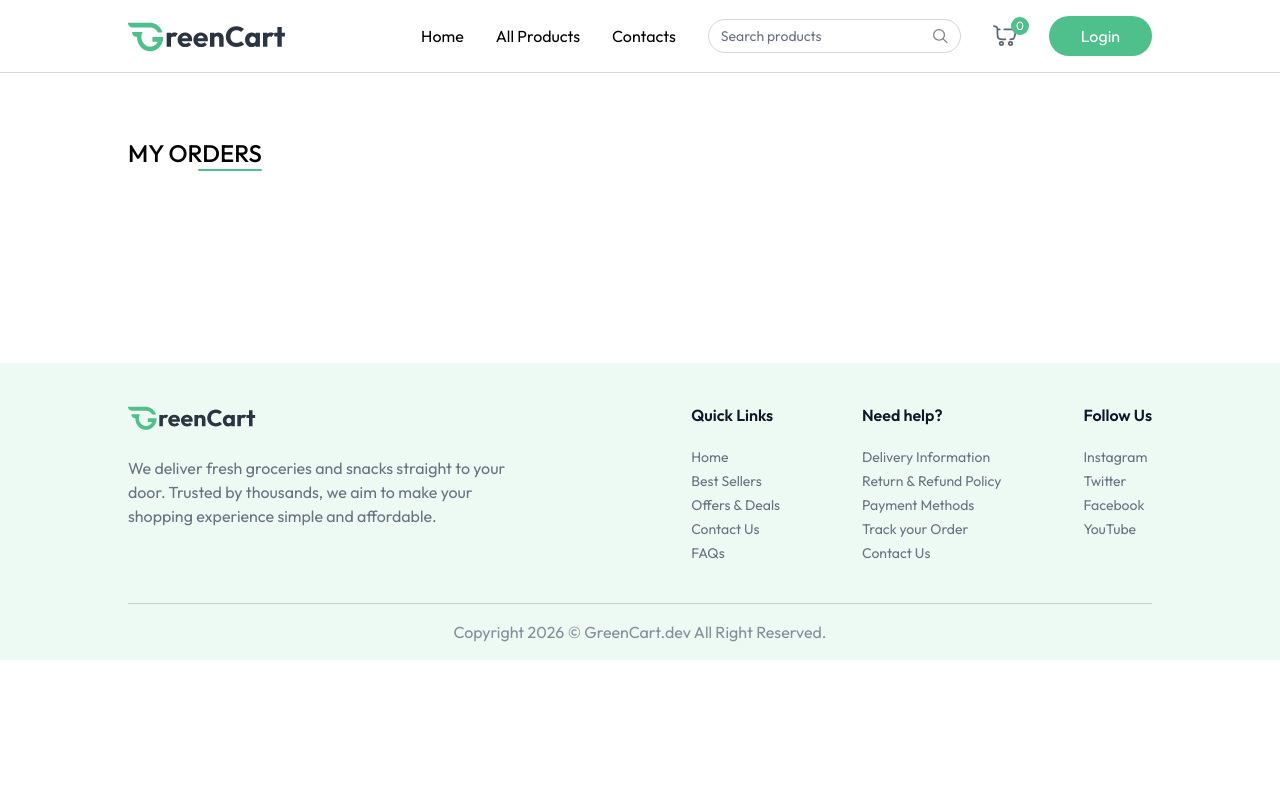
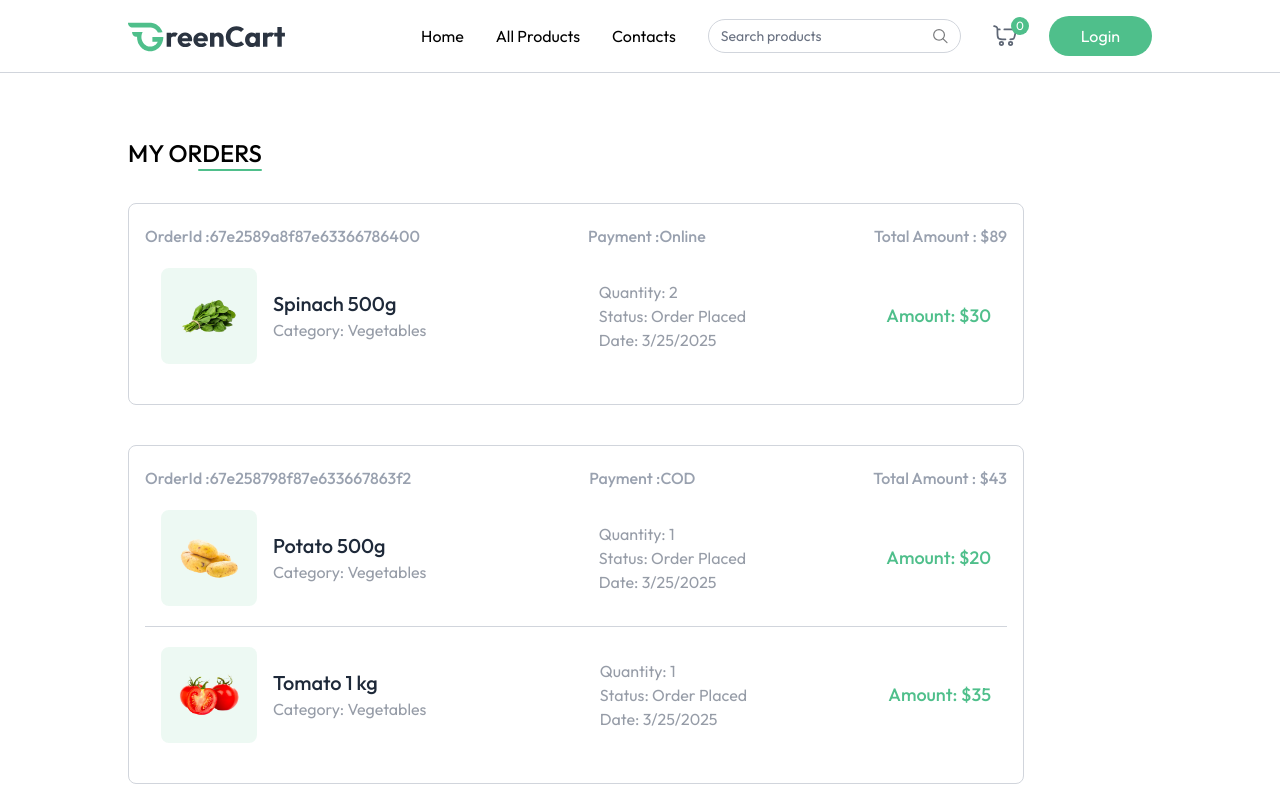
Before and after one commit to salbatti/Grocery_greenCart, a React (Vite) app: page /my-orders in a window 1280 px wide. Shown: the top 800 px of the page. Built offline with nearby package versions, Linux system fonts and the light colour scheme.

Commit message:
steve/my-orders

```diff
--- a/src/components/ProductCard.jsx
+++ b/src/components/ProductCard.jsx
@@ -23,7 +23,7 @@
                 </div>
                 <div className="flex items-end justify-between mt-3">
                     <p className="md:text-xl text-base font-medium text-primary">
-                        {currency}${product.offerPrice}{""}<span className="text-gray-500/60 md:text-sm text-xs line-through"> {currency}${product.price}</span>
+                        {currency}{product.offerPrice}{""}<span className="text-gray-500/60 md:text-sm text-xs line-through"> {currency}${product.price}</span>
                     </p>
                     <div onClick={(e)=>{e.stopPropagation();}} className="text-primary">
                         {!cartItems[product._id] ? (
--- a/src/context/AppContent.jsx
+++ b/src/context/AppContent.jsx
@@ -6,7 +6,7 @@
 export const AppContent = createContext()
 
 export const AppContextProvider = ({ children }) => {
-    const currency = import.meta.VITE_CURRENCY;
+    const currency = import.meta.env.VITE_CURRENCY;
     const navigate = useNavigate()
     const [user, setUser] = useState(null)
     const [isSeller, setIsSeller] = useState(false)
--- a/src/pages/MyOrders.jsx
+++ b/src/pages/MyOrders.jsx
@@ -1,12 +1,85 @@
-import React from 'react'
+import React, { useEffect, useState } from 'react'
+import { dummyOrders } from '../assets/assets'
+import { useAppContext } from '../context/AppContent'
+
+
+
 
 const MyOrders = () => {
+    const [myOrders, setMyOrders] = useState([])
+    const { currency } = useAppContext()
+
+    const fetchMyOrders = async () => {
+        setMyOrders(dummyOrders)
+    }
+
+    useEffect(() => {
+        fetchMyOrders()
+    }, [])
+
     return (
         <div className='mt-16 pb-16'>
             <div className='flex flex-col items-end w-max mb-8'>
                 <p className='text-2xl font-medium uppercase'>My orders</p>
                 <div className='w-16 h-0.5 bg-primary rounded-full'></div>
             </div>
+            {
+                myOrders.map((order, index) => (
+                    <div key={index} className='border border-gray-300 rounded-lg mb-10 p-4 py-5 max-w-4xl'>
+                        <p className='flex justify-between md:items-center text-gray-400 md:font-medium max-md:flex-col'>
+                            <span>
+                                OrderId :{order._id}
+                            </span>
+                            <span>
+                                Payment :{order.paymentType}
+                            </span>
+                            <span>
+                                Total Amount : {currency}{order.amount}
+                            </span>
+                        </p>
+                        {order.items.map((item, index) => (
+                            <div key={index}
+                                className={`relative bg-white text-gray-500/70 ${order.items.length !== index + 1 && "border-b"
+                                    } border-gray-300 flex flex-col md:flex-row md:items-center justify-between p-4 py-5 md:gap-16 w-full max-w-4xl`}
+
+                            >
+                                <div className="flex items-center mb-4 md:mb-0">
+                                    <div className="bg-primary/10 p-4 rounded-lg">
+                                        <img
+                                            src={item.product.image[0]}
+                                            alt=""
+                                            className="w-16 h-16"
+                                        />
+                                    </div>
+
+                                    <div className="ml-4">
+                                        <h2 className="text-xl font-medium text-gray-800">
+                                            {item.product.name}
+                                        </h2>
+                                        <p>Category: {item.product.category}</p>
+                                    </div>
+
+                                </div>
+                                <div className="flex flex-col justify-center md:ml-8 mb-4 md:mb-0"
+>
+                                    <p>Quantity: {item.quantity || "1"}</p>
+                                    <p>Status: {order.status}</p>
+                                    <p>
+                                        Date: {new Date(order.createdAt).toLocaleDateString()}
+                                    </p>
+                                </div>
+
+                                <p className="text-primary text-lg font-medium">
+                                    Amount: {currency}
+                                    {item.product.offerPrice * item.quantity}
+                                </p>
+
+                            </div>
+                        ))}
+
+                    </div>
+                ))
+            }
         </div>
     )
 }
```
